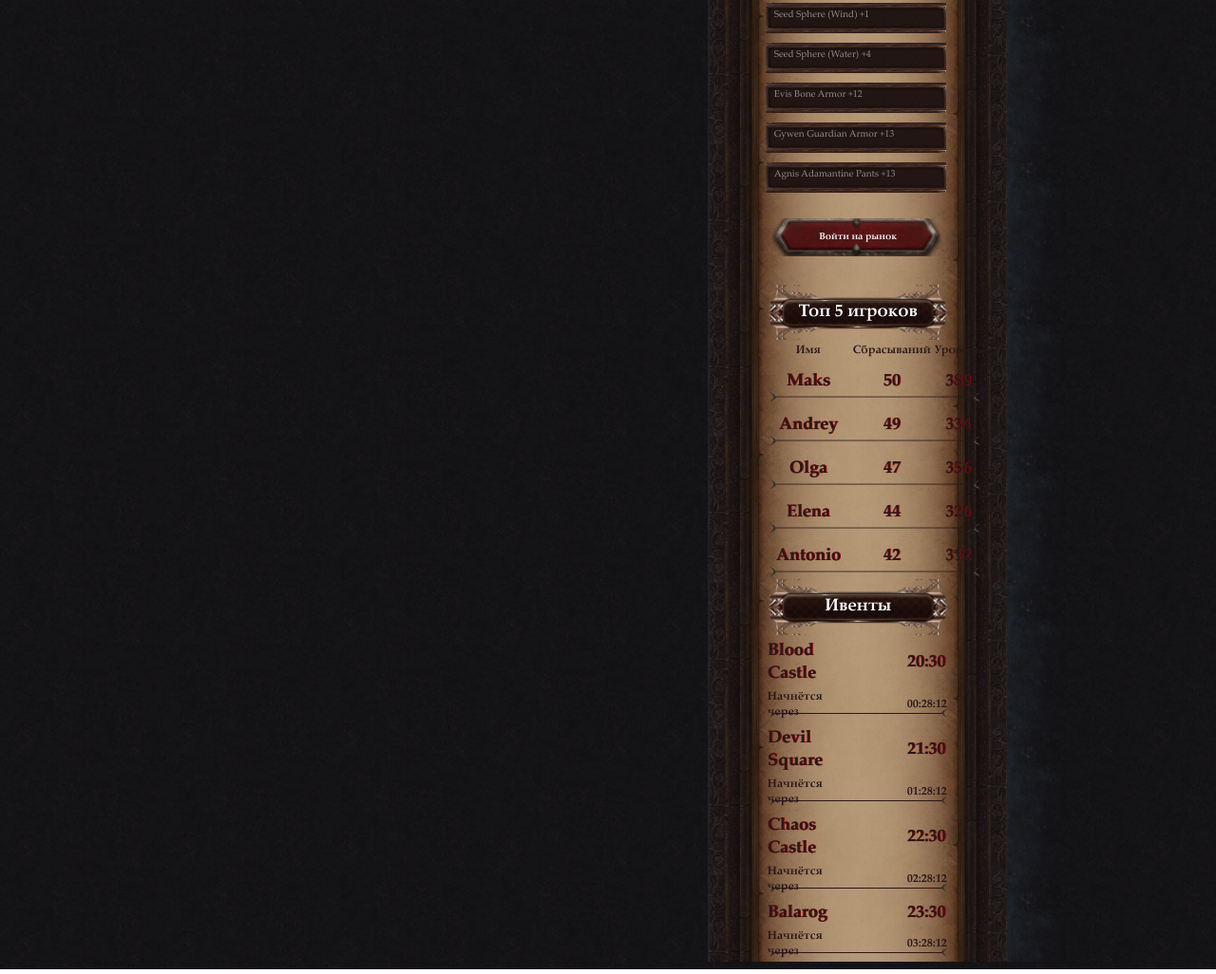
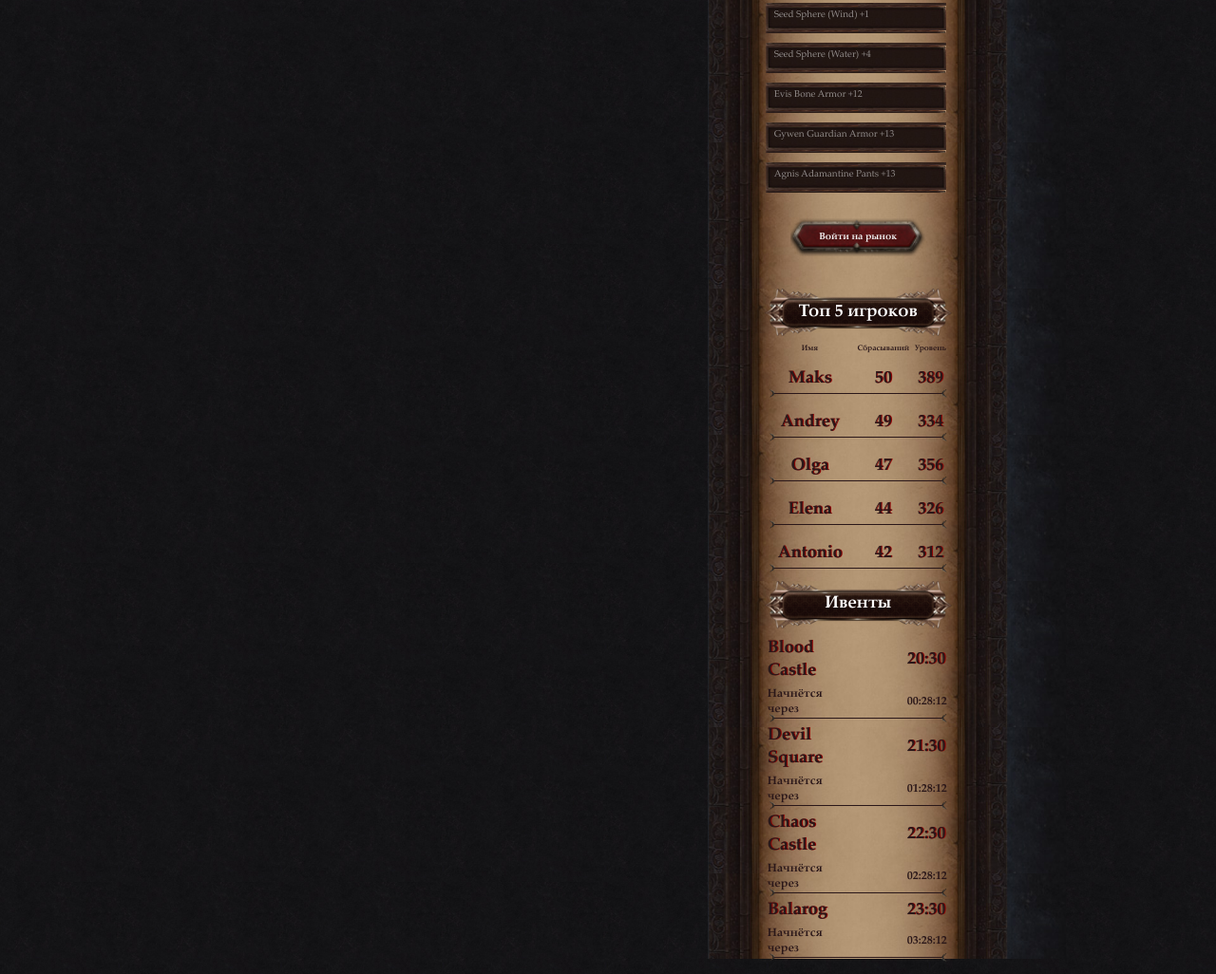
Before and after one commit to RefreshMyLife/keeper-online, a plain HTML site: page index.html in a window 1280 px wide. Shown: the part 1269-2295 px from the top of the page at 95% size. Drawn offline with Linux system fonts and the light colour scheme.

Commit message:
fix adaptive and bg for IE9

```diff
--- a/css/scss/blocks/_events.scss
+++ b/css/scss/blocks/_events.scss
@@ -61,3 +61,9 @@
     &__timer {
     }
 }
+
+@media screen and (max-width: 1300px) {
+    .events__data::after {
+        top: 18px;
+    }
+}
--- a/css/scss/blocks/_global_ui.scss
+++ b/css/scss/blocks/_global_ui.scss
@@ -6,7 +6,7 @@
     line-height: 80.41%;
     text-align: center;
     padding: 22px 5px;
-    background: url('../images/Background/ingo-bg.png') repeat center center;
+    background: url('../images/Background/ingo-bg.png') no-repeat center center;
     -webkit-background-size: cover;
     -moz-background-size: cover;
     -o-background-size: cover;
--- a/css/scss/blocks/_market.scss
+++ b/css/scss/blocks/_market.scss
@@ -34,3 +34,10 @@
         color: #f5f5f5;
     }
 }
+@media screen and (max-width: 1300px) {
+    .market {
+        .button {
+            padding: 15px 30px;
+        }
+    }
+}
--- a/css/scss/blocks/_server.scss
+++ b/css/scss/blocks/_server.scss
@@ -92,6 +92,11 @@
             min-height: 5px;
             max-width: 230px;
             background: linear-gradient(to right, #18b015, #4aff46);
+            -ms-filter: progid:DXImageTransform.Microsoft.Gradient(
+                startColorStr='#18b015',
+                endColorStr='#4aff46',
+                GradientType=1
+           );
         }
         .fill-1 {
             width: 100%;
@@ -107,7 +112,12 @@
         }
         .fill-5 {
             width: 100%;
-            background: linear-gradient(to right, #be0000, #ff0000) !important;
+            background: linear-gradient(to right, #be0000, #ff0000);
+            -ms-filter: progid:DXImageTransform.Microsoft.Gradient(
+                startColorStr='#be0000',
+                endColorStr='#ff0000',
+                GradientType=1
+           );
         }
     }
     &__capacity {
--- a/css/scss/blocks/_top-players.scss
+++ b/css/scss/blocks/_top-players.scss
@@ -61,3 +61,19 @@
     &__player-level {
     }
 }
+@media screen and (max-width: 1440px) {
+    .table {
+        &__name {
+            font-size: 10px;
+            line-height: 13px;
+        }
+    }
+}
+@media screen and (max-width: 1300px) {
+    .table {
+        &__name {
+            font-size: 8px;
+            line-height: 13px;
+        }
+    }
+}
```
Also changed, not shown: index.html (+3 -0 lines), css/main.css, css/main.min.css, 2 other files.
